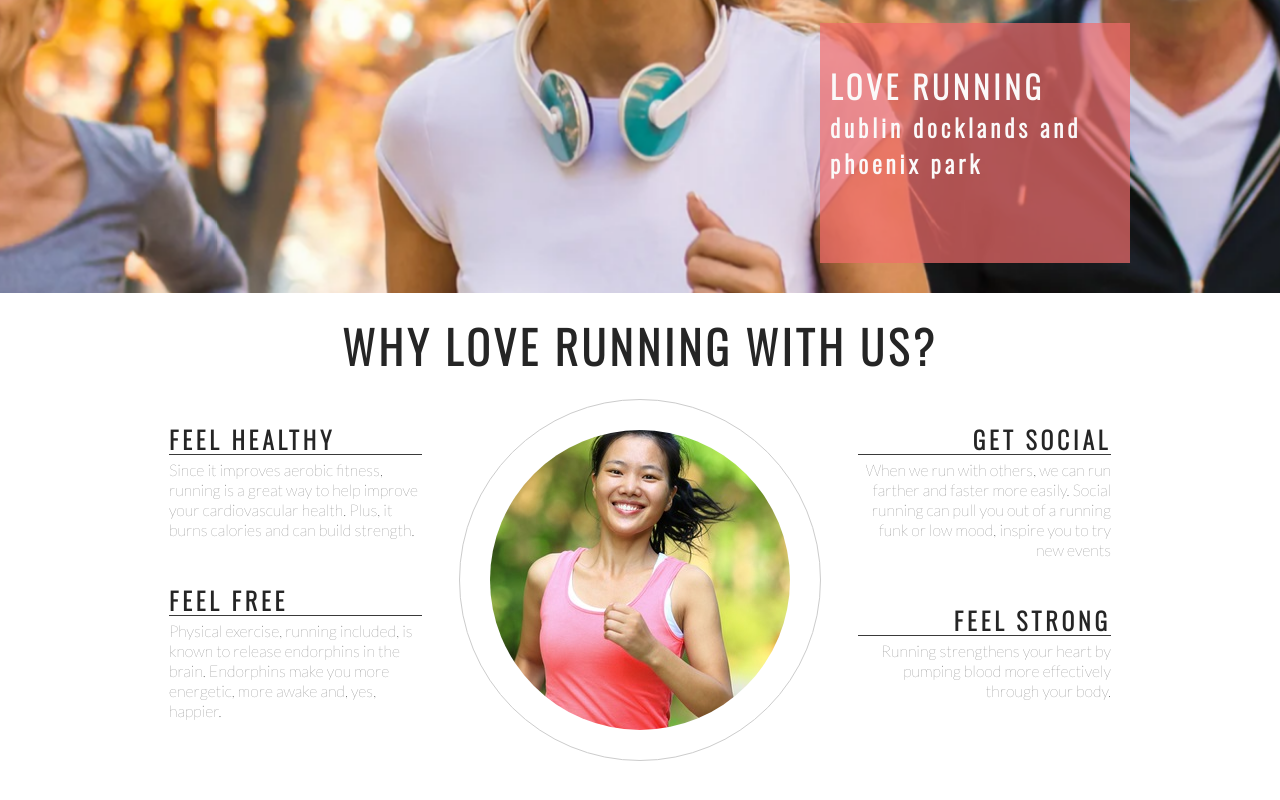
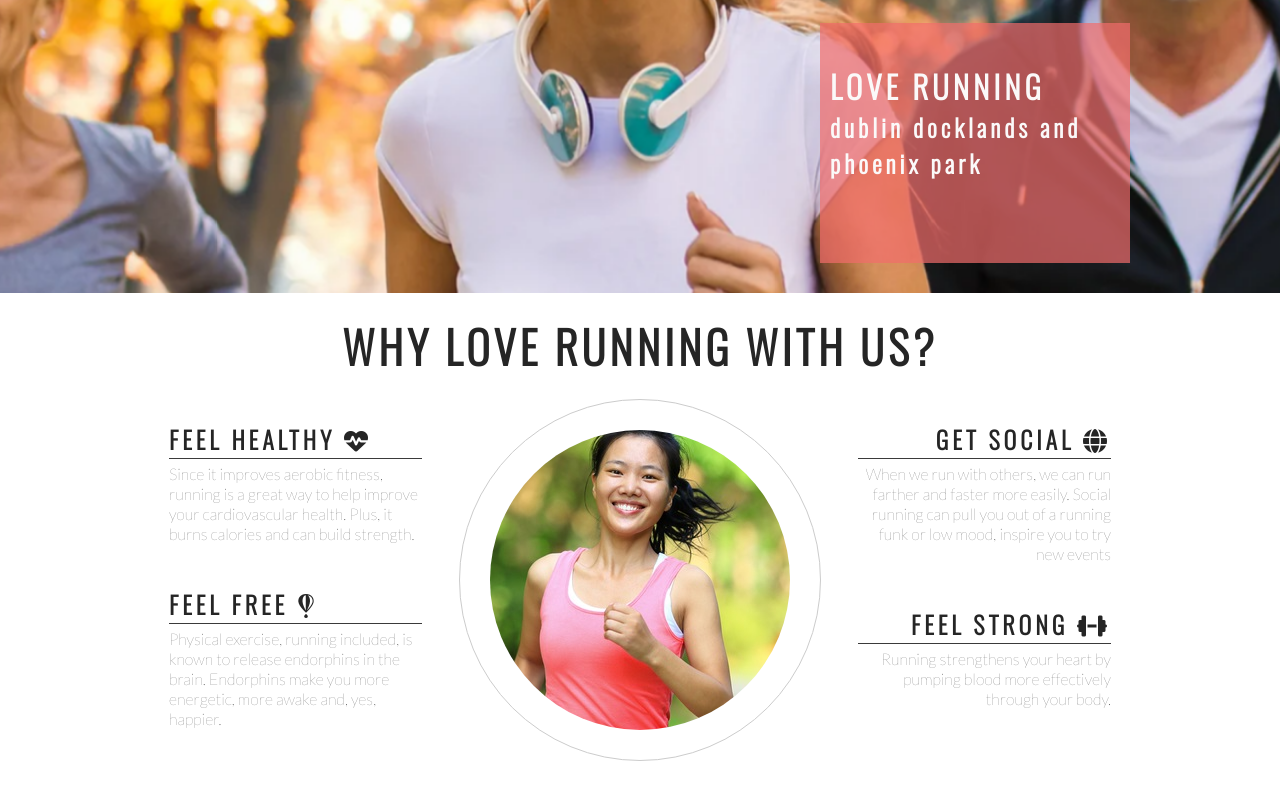
Before and after one commit to ErikHgm/Love-Running-Project, a plain HTML site: page index.html in a window 1280 px wide. Shown: the part 382-1182 px from the top of the page. Drawn offline with nearby package versions, Linux system fonts and the light colour scheme; a web font is replaced by a local one.

Commit message:
Add fontawesome icons to ethos section

```diff
--- a/index.html
+++ b/index.html
@@ -42,13 +42,14 @@
         <h2 id="welcome">Why Love Running With Us?</h2>
         <div id="left-about">
             <div class="left-about-heading">
-                <h2>Feel Healthy</h2>
+                <h2>Feel Healthy <i class="fa-solid fa-heart-pulse"></i></h2>
+
                 <hr>
                 <p>Since it improves aerobic fitness, running is a great way to help improve your cardiovascular health.
                     Plus, it burns calories and can build strength.</p>
             </div>
             <div class="left-about-heading">
-                <h2>Feel Free</h2>
+                <h2>Feel Free <i class="fa-brands fa-fly"></i></h2>
                 <hr>
                 <p>Physical exercise, running included, is known to release endorphins in the brain. Endorphins make you
                     more energetic, more awake and, yes, happier.</p>
@@ -56,13 +57,13 @@
         </div>
         <div id="right-about">
             <div class="right-about-heading">
-                <h2>Get Social</h2>
+                <h2>Get Social  <i class="fa-solid fa-globe"></i></h2>
                 <hr>
                 <p>When we run with others, we can run farther and faster more easily. Social running can pull you out
                     of a running funk or low mood, inspire you to try new events</p>
             </div>
             <div class="right-about-heading">
-                <h2>Feel Strong</h2>
+                <h2>Feel Strong <i class="fa-solid fa-dumbbell"></i></h2>
                 <hr>
                 <p>Running strengthens your heart by pumping blood more effectively through your body.</p>
             </div>
@@ -78,6 +79,8 @@
 
     <section>Meetings etc</section>
     <footer>Additional info</footer>
+    <!-- font awesome script -->
+    <script src="https://kit.fontawesome.com/d2d5fe6d3e.js" crossorigin="anonymous"></script>
 </body>
 
 </html>
```
